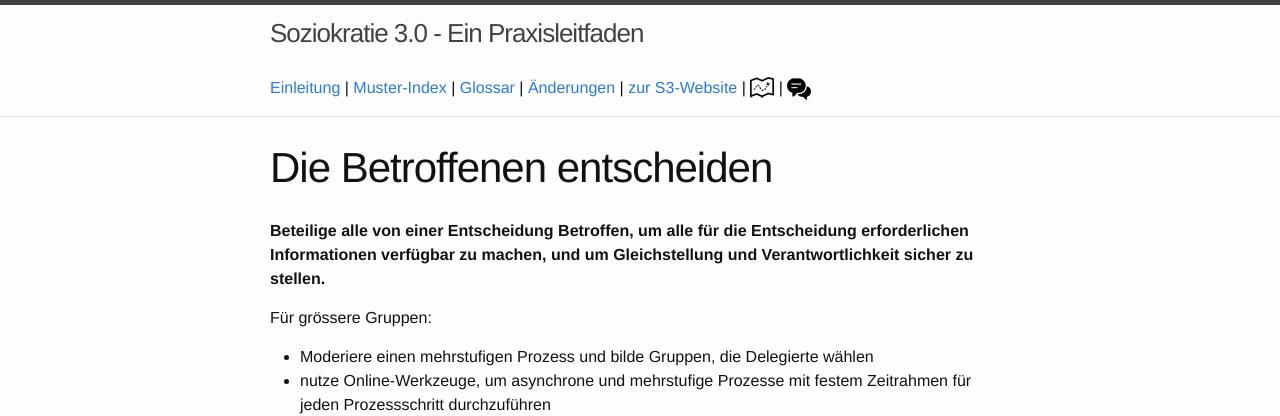
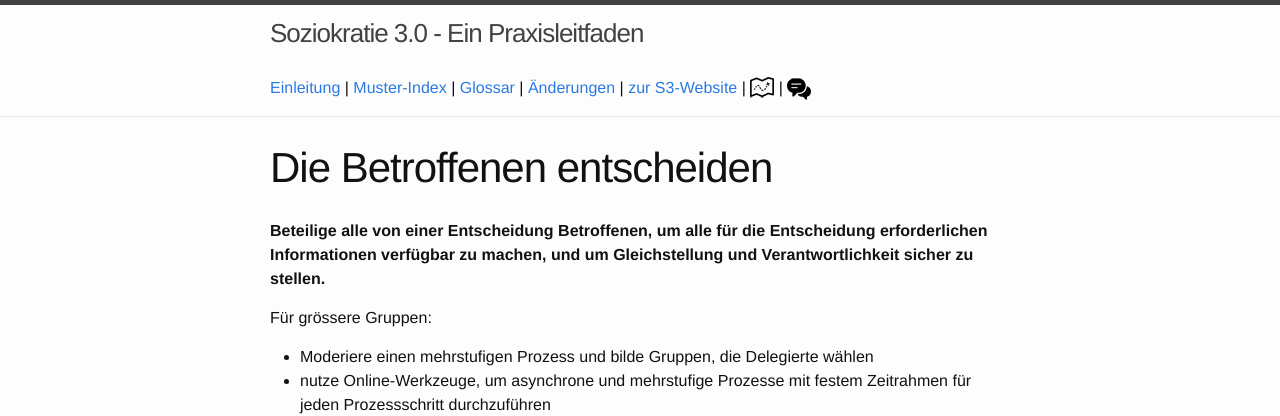
Before and after one commit to S3-working-group/s3-praxisleitfaden, a Jekyll site: the page built from docs/those-affected-decide.md, in a window 1280 px wide. Shown: the top 416 px of the page. Built offline with Jekyll 4.4.1, drawn with Linux system fonts in a browser that asks for light colours.

Commit message:
Fix german typo: Betroffen → Betroffenen

```diff
--- a/docs/those-affected-decide.md
+++ b/docs/those-affected-decide.md
@@ -3,7 +3,7 @@ title: "Die Betroffenen entscheiden"
 ---
 
 
-**Beteilige alle von einer Entscheidung Betroffen, um alle für die Entscheidung erforderlichen Informationen verfügbar zu machen, und um Gleichstellung und Verantwortlichkeit sicher zu stellen.**
+**Beteilige alle von einer Entscheidung Betroffenen, um alle für die Entscheidung erforderlichen Informationen verfügbar zu machen, und um Gleichstellung und Verantwortlichkeit sicher zu stellen.**
 
 Für grössere Gruppen:
 
```
Also changed, not shown: S3-Praxisleitfaden.md (+1 -1 lines), content/src/co-creation-and-evolution/those-affected-decide.md (+1 -1 lines), docs/all.md (+1 -1 lines).
